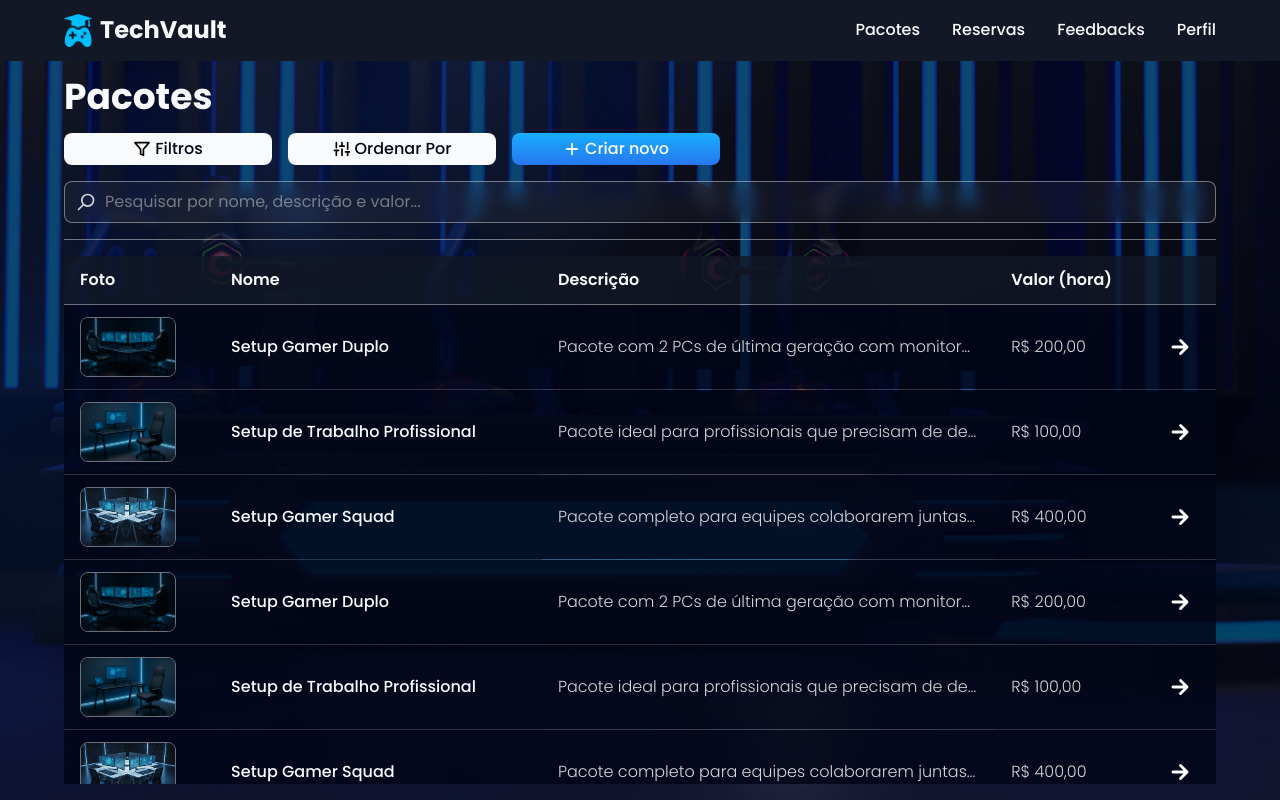
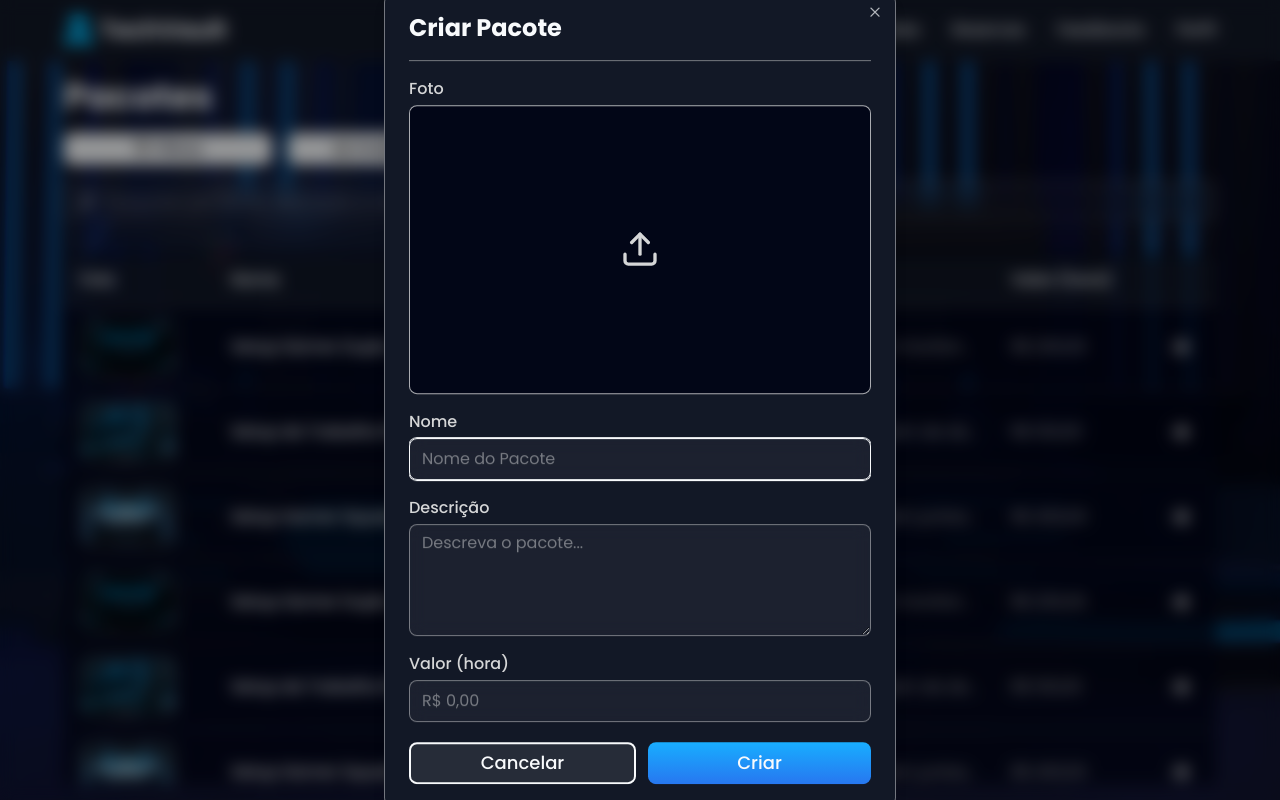
Before and after one commit to techvault-psw/techvault, a React (Vite) app in the folder frontend/: page /pacotes in a window 1280 px wide. Both pictures are taken after a click on the button "Criar novo". Built offline with nearby package versions, Linux system fonts and the light colour scheme.

Commit message:
feat: adicionando dialog de Criar Pacote

```diff
--- /dev/null
+++ b/frontend/src/components/dialogs/criar-pacote-dialog.tsx
@@ -0,0 +1,227 @@
+import { zodResolver } from '@hookform/resolvers/zod';
+import { useState, useRef, type ReactNode } from "react";
+import { useForm } from "react-hook-form";
+import * as z from "zod";
+import { Upload } from "lucide-react";
+
+import { currencyMask } from "@/lib/currency-input-mask";
+import { Button } from "../ui/button";
+import { Dialog } from "../ui/dialog";
+import {
+  Form,
+  FormControl,
+  FormField,
+  FormItem,
+  FormLabel,
+  FormMessage
+} from "../ui/form";
+import { Input } from "../ui/input";
+import { Separator } from "../ui/separator";
+import { Textarea } from "../ui/textarea";
+import { cn } from '@/lib/utils';
+
+const formSchema = z.object({
+  name: z.string().min(1, "O nome é obrigatório"),
+  description: z.string()
+    .min(1, "A descrição é obrigatória")
+    .refine(
+      (value) => value.trim().length >= 10,
+      { message: "A descrição deve ter pelo menos 10 caracteres" }
+    ),
+  value: z.string()
+    .min(1, "O valor é obrigatório")
+    .refine(
+      (value) => currencyMask.isValidCurrency(value),
+      { message: "O valor deve ser maior que zero" }
+    ),
+  image: z.instanceof(File, { message: "A imagem é obrigatória" })
+});
+
+interface CriarPacoteDialogProps {
+  children: ReactNode
+}
+
+export const CriarPacoteDialog = ({ children }: CriarPacoteDialogProps) => {
+  const [isOpen, setIsOpen] = useState(false)
+  const [previewUrl, setPreviewUrl] = useState<string | null>(null)
+  const fileInputRef = useRef<HTMLInputElement>(null)
+
+  const form = useForm<z.infer<typeof formSchema>>({
+    resolver: zodResolver(formSchema),
+    defaultValues: {
+      name: "",
+      description: "",
+      value: "",
+      image: undefined
+    },
+  });
+
+  function onSubmit(values: z.infer<typeof formSchema>) {
+    // Para salvar, usaremos o numericValue:
+    // const numericValue = currencyMask.parseCurrency(values.value);
+
+    setIsOpen(false)
+    form.reset()
+    setPreviewUrl(null)
+  }
+
+  const handleValueChange = (value: string, onChange: (value: string) => void) => {
+    const formattedValue = currencyMask.formatCurrency(value);
+    onChange(formattedValue);
+  };
+
+  const handleFileChange = (event: React.ChangeEvent<HTMLInputElement>, onChange: (file: File | undefined) => void) => {
+    const file = event.target.files?.[0];
+
+    if (file) {
+      const url = URL.createObjectURL(file);
+      setPreviewUrl(url);
+      onChange(file);
+    } else {
+      setPreviewUrl(null);
+      onChange(undefined);
+    }
+  };
+
+  const handleUploadClick = () => {
+    fileInputRef.current?.click();
+  };
+
+  const cleanupPreview = () => {
+    if (previewUrl) {
+      URL.revokeObjectURL(previewUrl);
+      setPreviewUrl(null);
+    }
+  };
+
+  return (
+    <Dialog.Container open={isOpen} onOpenChange={(open) => {
+      setIsOpen(open);
+      if (!open) {
+        cleanupPreview();
+      }
+    }}>
+      <Dialog.Trigger asChild>{children}</Dialog.Trigger>
+
+      <Dialog.Content>
+        <Dialog.Title>Criar Pacote</Dialog.Title>
+
+        <Separator />
+
+        <Form {...form}>
+          <form onSubmit={form.handleSubmit(onSubmit)} className="flex flex-col gap-5 scrollbar" noValidate>
+            <FormField
+              control={form.control}
+              name="image"
+              render={({ field, fieldState }) => (
+                <FormItem>
+                  <FormLabel>Foto</FormLabel>
+                  <FormControl>
+                    <FormItem>
+                      <input
+                        ref={fileInputRef}
+                        type="file"
+                        accept="image/*"
+                        onChange={(e) => handleFileChange(e, field.onChange)}
+                        className="hidden"
+                      />
+                      <div
+                        onClick={handleUploadClick}
+                        className={cn(
+                          `w-full aspect-[1.6] rounded-lg bg-black border flex items-center justify-center cursor-pointer overflow-hidden transition-colors`,
+                          fieldState.error
+                            ? 'border-red'
+                            : 'border-gray/80'
+                        )}
+                      >
+                        {previewUrl ? (
+                          <img
+                            src={previewUrl}
+                            alt="Preview"
+                            className="object-cover w-full h-full"
+                          />
+                        ) : (
+                          <Upload className="size-10 text-gray" />
+                        )}
+                      </div>
+                    </FormItem>
+                  </FormControl>
+                  <FormMessage />
+                </FormItem>
+              )}
+            />
+
+            <FormField
+              control={form.control}
+              name="name"
+              render={({ field }) => (
+                <FormItem>
+                  <FormLabel>Nome</FormLabel>
+                  <FormControl>
+                    <Input
+                      type="text"
+                      placeholder="Nome do Pacote"
+                      {...field}
+                    />
+                  </FormControl>
+                  <FormMessage />
+                </FormItem>
+              )}
+            />
+
+            <FormField
+              control={form.control}
+              name="description"
+              render={({ field }) => (
+                <FormItem>
+                  <FormLabel>Descrição</FormLabel>
+                  <FormControl>
+                    <Textarea
+                      placeholder="Descreva o pacote..."
+                      {...field}
+                    />
+                  </FormControl>
+                  <FormMessage />
+                </FormItem>
+              )}
+            />
+
+            <FormField
+              control={form.control}
+              name="value"
+              render={({ field }) => (
+                <FormItem>
+                  <FormLabel>Valor (hora)</FormLabel>
+                  <FormControl>
+                    <Input
+                      type="text"
+                      placeholder="R$ 0,00"
+                      value={field.value}
+                      onChange={(e) => handleValueChange(e.target.value, field.onChange)}
+                      onBlur={field.onBlur}
+                      name={field.name}
+                      ref={field.ref}
+                    />
+                  </FormControl>
+                  <FormMessage />
+                </FormItem>
+              )}
+            />
+
+            <Dialog.Footer>
+              <Dialog.Close asChild>
+                <Button variant="outline" type="button">
+                  Cancelar
+                </Button>
+              </Dialog.Close>
+
+              <Button type="submit" className="h-[2.625rem]">
+                Criar
+              </Button>
+            </Dialog.Footer>
+          </form>
+        </Form>
+      </Dialog.Content>
+    </Dialog.Container>
+  )
+}
--- a/frontend/src/components/dialogs/dar-feedback-dialog.tsx
+++ b/frontend/src/components/dialogs/dar-feedback-dialog.tsx
@@ -67,7 +67,7 @@ export const DarFeedbackDialog = ({ children }: DarFeedbackDialogProps) => {
         <Separator />
 
         <Form {...form}>
-          <form onSubmit={form.handleSubmit(onSubmit)} className="space-y-6" noValidate>
+          <form onSubmit={form.handleSubmit(onSubmit)} className="flex flex-col gap-5" noValidate>
             <FormField
               control={form.control}
               name="pacoteName"
--- /dev/null
+++ b/frontend/src/lib/currency-input-mask.ts
@@ -0,0 +1,42 @@
+const formatCurrency = (value: string): string => {
+  const numbers = value.replace(/\D/g, '');
+
+  if (!numbers) return '';
+
+  const amount = parseFloat(numbers) / 100;
+
+  return amount.toLocaleString('pt-BR', {
+    style: 'currency',
+    currency: 'BRL'
+  });
+};
+
+const parseCurrency = (value: string): number => {
+  const numbers = value.replace(/\D/g, '');
+  return parseFloat(numbers) / 100;
+};
+
+const numberToCurrency = (value: number): string => {
+  return value.toLocaleString('pt-BR', {
+    style: 'currency',
+    currency: 'BRL'
+  });
+};
+
+const isValidCurrency = (value: string): boolean => {
+  if (!value || value.trim() === '') return false;
+  const numericValue = parseCurrency(value);
+  return numericValue > 0;
+};
+
+const getOnlyNumbers = (value: string): string => {
+  return value.replace(/\D/g, '');
+};
+
+export const currencyMask = {
+  formatCurrency,
+  parseCurrency,
+  numberToCurrency,
+  isValidCurrency,
+  getOnlyNumbers,
+}
--- a/frontend/src/pages/pacotes.tsx
+++ b/frontend/src/pages/pacotes.tsx
@@ -16,6 +16,7 @@ import { Separator } from "@/components/ui/separator";
 import { useState } from "react";
 import { useNavigate } from "react-router";
 import useCargo from "@/hooks/useCargo";
+import { CriarPacoteDialog } from "@/components/dialogs/criar-pacote-dialog";
 
 export default function Pacotes() {
   const { isGerente } = useCargo()
@@ -50,10 +51,12 @@ export default function Pacotes() {
           </Button>
         </div>
 
-        <Button className="w-full max-w-52" size="sm">
-          <PlusIcon className="size-4.5 stroke-white" />
-          Criar novo
-        </Button>
+        <CriarPacoteDialog>
+          <Button className="w-full max-w-52" size="sm">
+            <PlusIcon className="size-4.5 stroke-white" />
+            Criar novo
+          </Button>
+        </CriarPacoteDialog>
       </div>
 
       <div className="relative flex-shrink-0 w-full">
```
